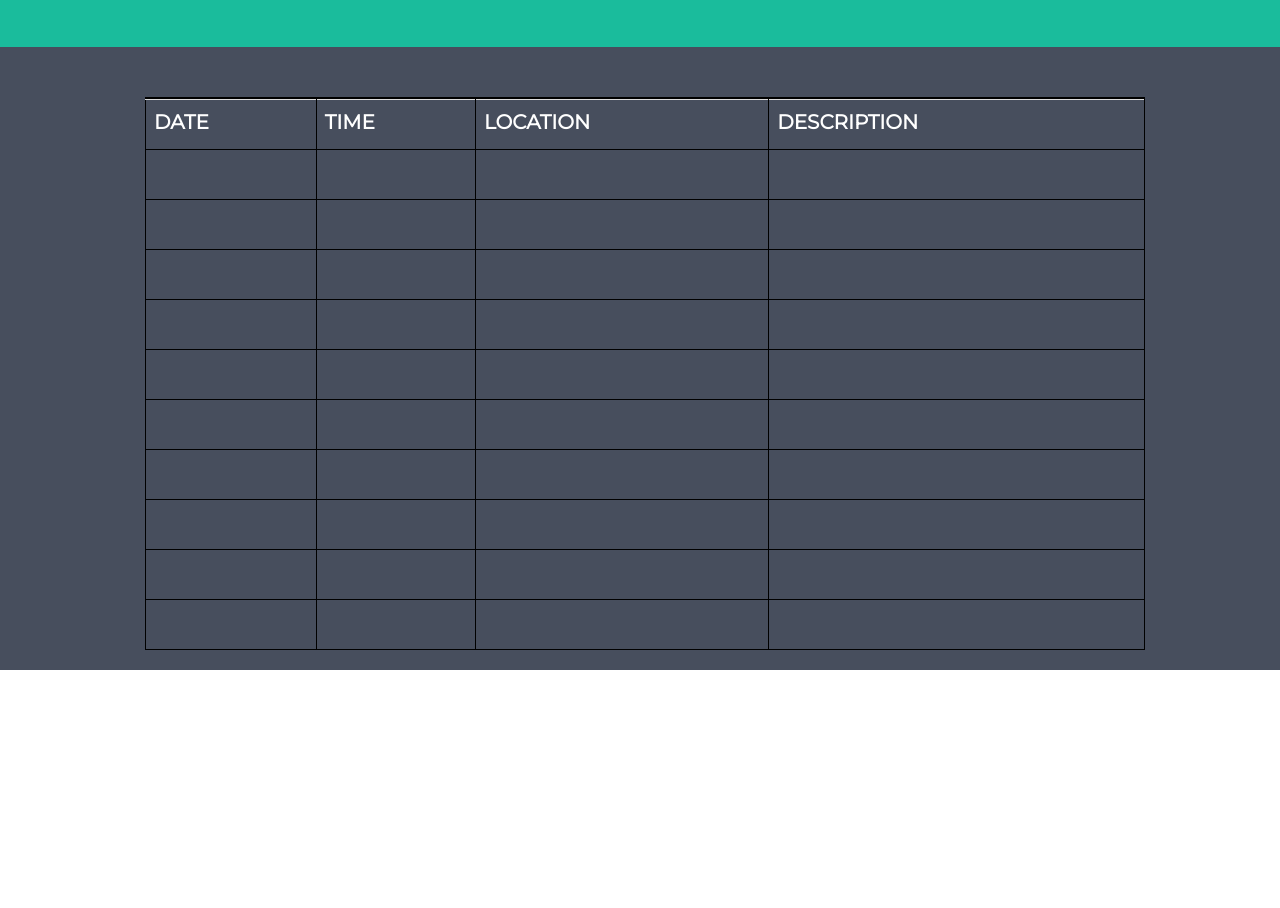
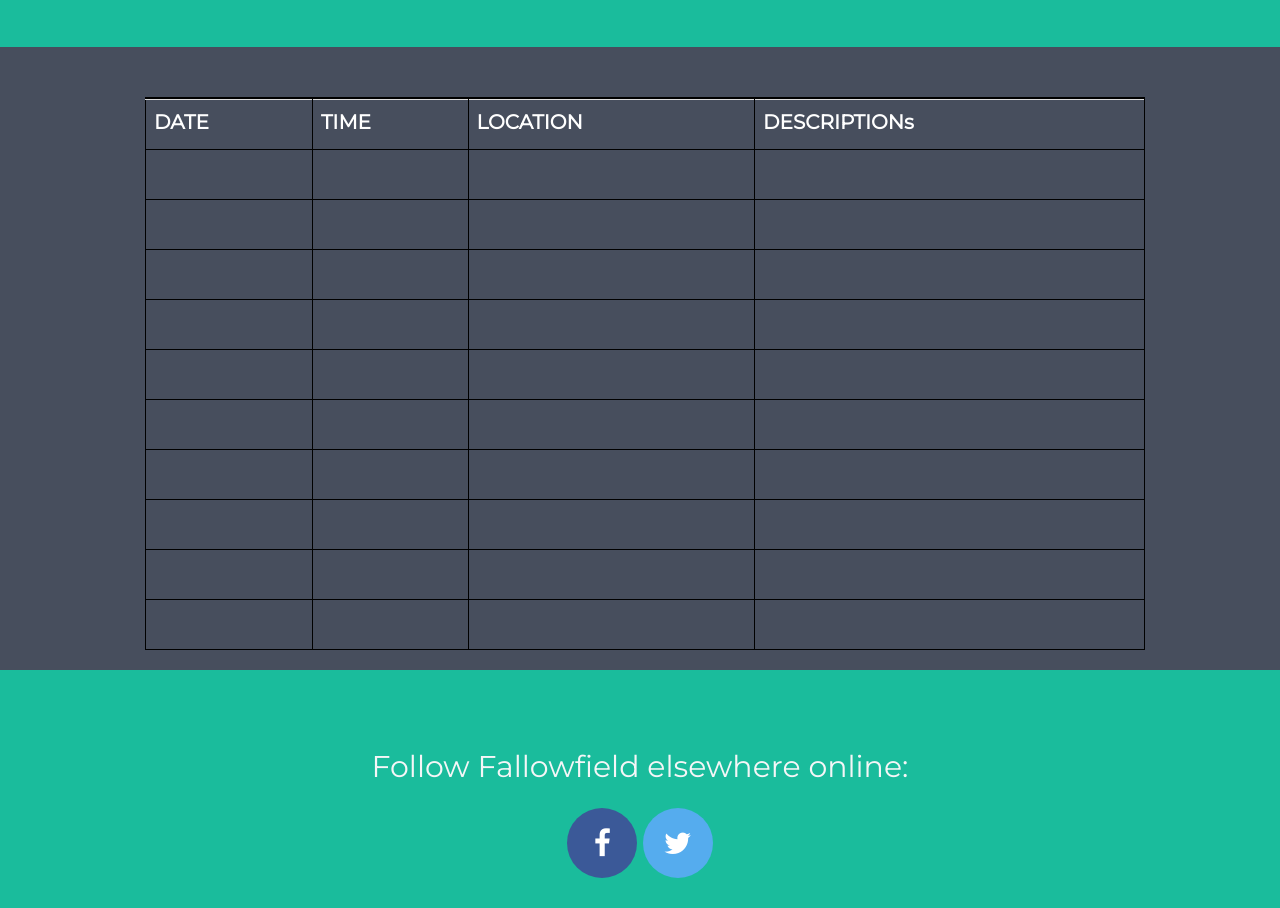
Before and after one commit to amygardiner/fallowfield-crime, a plain HTML site: page index.html in a window 1280 px wide. Shown: the part 621-1529 px from the top of the page. Before the commit the page ends 1291 px from the top, so only its background shows below. Drawn offline with nearby package versions, Linux system fonts and the light colour scheme; some packages are replaced by stand-ins of ours.

Commit message:
Added social buttons

```diff
--- a/fallowfield-crime.css
+++ b/fallowfield-crime.css
@@ -11,6 +11,10 @@ body {
  .bg-2 {
      background-color: #474e5d;
      color: #ffffff;
+}
+
+.bg-3 {
+  background-color: #1abc9c;
 }
 
  .navbar {
@@ -73,3 +77,28 @@ tr, td{
  .table-hover:hover {
   color: #1abc9c;
 }
+
+.fa {
+
+    padding: 20px;
+    font-size: 30px;
+    width: 70px;
+    text-align: center;
+    text-decoration: none;
+    border-radius: 50%;
+    margin-bottom: 30px;
+}
+
+.fa:hover {
+    opacity: 0.7;
+}
+
+.fa-facebook {
+    background: #3B5998;
+    color: white;
+}
+
+.fa-twitter {
+    background: #55ACEE;
+    color: white;
+}
--- a/index.html
+++ b/index.html
@@ -2,6 +2,7 @@
 <html lang="en">
   <head>
      <meta charset="utf-8">
+     <link rel="stylesheet" href="https://cdnjs.cloudflare.com/ajax/libs/font-awesome/4.7.0/css/font-awesome.min.css">
      <link rel="stylesheet" href="https://maxcdn.bootstrapcdn.com/bootstrap/3.3.7/css/bootstrap.min.css">
      <link rel="stylesheet" type="text/css" href="fallowfield-crime.css">
        <link href="https://fonts.googleapis.com/css?family=Montserrat" rel="stylesheet">
@@ -38,7 +39,7 @@
     <th>DATE</th>
     <th>TIME</th>
     <th>LOCATION</th>
-    <th>DESCRIPTION</th>
+    <th>DESCRIPTIONs</th>
       </tr>
       <tr>
         <td>   </td>
@@ -103,6 +104,12 @@
     </table>
   </div>
 </div>
+
+<div class="container-fluid bg-3 text-center">
+  <h3> Follow Fallowfield elsewhere online: </h3>
+  <a href="#" class="fa fa-facebook"></a>
+<a href="#" class="fa fa-twitter"></a>
+</div>
     <script>
       function initMap() {
         var fallowfield = {lat: 53.441061, lng: -2.225921};
@@ -115,6 +122,7 @@
           map: map
         });
       }
+
     </script>
     <script async defer
     src="https://maps.googleapis.com/maps/api/js?key=AIzaSyCqI9fZ3iy-kSe5x-Jz71_YQmtS7wG_QIM&callback=initMap">
```
